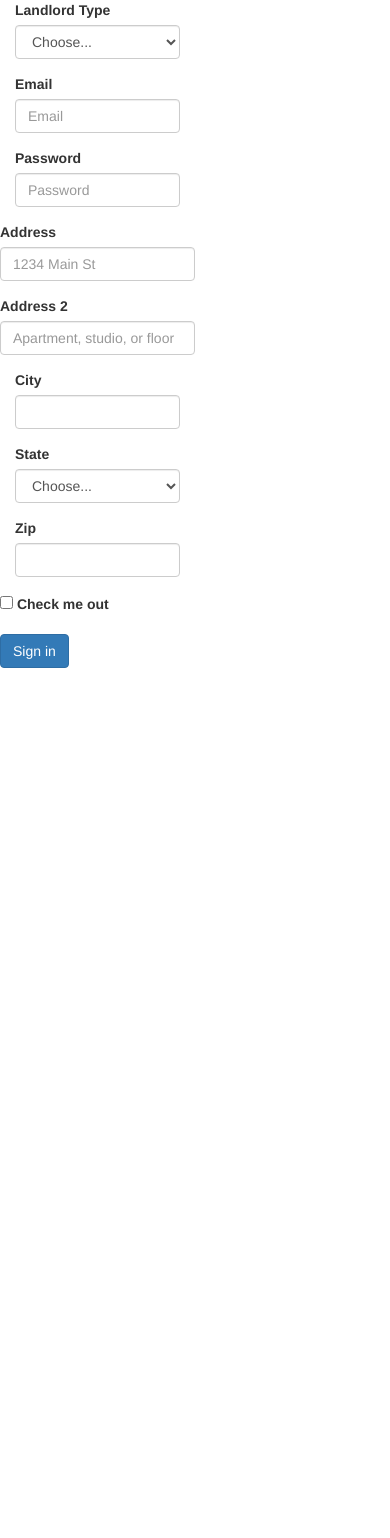
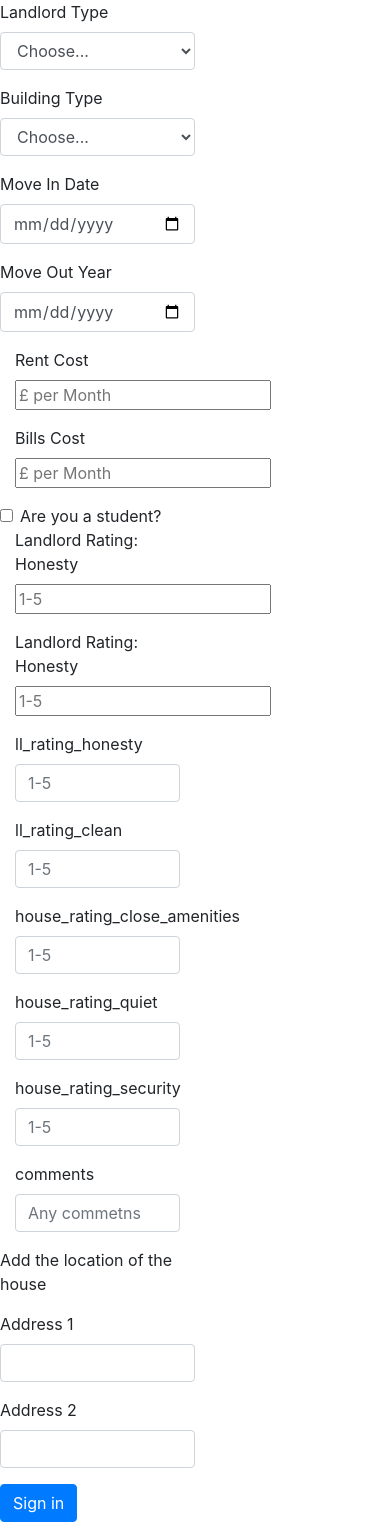
Before and after one commit to blueriver212/homeadvisor, a website: page insert_data_form.html in a window 390 px wide. Before the commit the page ends 844 px from the top, so only its background shows below. Drawn offline with nearby package versions, Linux system fonts and the light colour scheme.

Commit message:
Feature: Adding a form to add data to the database

```diff
--- a/insert_data_form.html
+++ b/insert_data_form.html
@@ -6,10 +6,9 @@
     <meta name="viewport" content="width=device-width, initial-scale=1.0">
     <title>This is an example insert form for a review</title>
     <!-- CSS only -->
-    <link href="https://maxcdn.bootstrapcdn.com/bootstrap/3.3.6/css/bootstrap.min.css" rel="stylesheet"/>
+    <script src="https://ajax.googleapis.com/ajax/libs/jquery/2.1.3/jquery.min.js"></script>
 
-    <script src="https://ajax.googleapis.com/ajax/libs/jquery/2.1.1/jquery.min.js"></script>
-    <script src="https://maxcdn.bootstrapcdn.com/bootstrap/3.3.6/js/bootstrap.min.js"></script>
+    <link rel="stylesheet" href="https://maxcdn.bootstrapcdn.com/bootstrap/4.0.0/css/bootstrap.min.css" integrity="sha384-Gn5384xqQ1aoWXA+058RXPxPg6fy4IWvTNh0E263XmFcJlSAwiGgFAW/dAiS6JXm" crossorigin="anonymous">
     <script src="proj4.js"></script>
     <style>
         body {
@@ -24,54 +23,92 @@
         <div class="form-row">
           <div class="form-group col-md-4">
             <label for="ll_type" required>Landlord Type</label>
-            <select id="ll_type" class="form-control">
+            <select required id="ll_type" class="form-control">
               <option selected>Choose...</option>
               <option>Private</option>
               <option>Letting Agent</option>
             </select>
           </div>
-          <div class="form-group col-md-6">
-            <label for="inputEmail4">Email</label>
-            <input type="email" class="form-control" id="inputEmail4" placeholder="Email">
+          <div class="form-group col-md-4">
+            <label for="building_type" required>Building Type</label>
+            <select id="building_type" class="form-control">
+              <option selected>Choose...</option>
+              <option >House</option>
+              <option>Flat</option>
+            </select>
           </div>
-          <div class="form-group col-md-6">
-            <label for="inputPassword4">Password</label>
-            <input type="password" class="form-control" id="inputPassword4" placeholder="Password">
+          <div class="form-group col-md-4">
+            <label for="inputEmail4">Move In Date</label>
+            <input required type="date" class="form-control" id="movein_year" placeholder="Move In Date">
+          </div>
+          <div class="form-group col-md-4">
+            <label for="inputPassword4">Move Out Year</label>
+            <input required type="date" class="form-control" id="moveout_year" placeholder="Move Out Year">
           </div>
         </div>
-        <div class="form-group">
-          <label for="inputAddress">Address</label>
-          <input type="text" class="form-control" id="inputAddress" placeholder="1234 Main St" required>
+        <div class="form-group col-md-4">
+          <label for="inputAddress">Rent Cost</label>
+          <INPUT required id="rent_cost" placeholder="£ per Month" onkeypress="return isNumberKey(event)"   type="text" name="txtNumber">
         </div>
-        <div class="form-group">
-          <label for="inputAddress2">Address 2</label>
-          <input type="text" class="form-control" id="inputAddress2" placeholder="Apartment, studio, or floor" required>
+        <div class="form-group col-md-4">
+          <label for="inputAddress">Bills Cost</label>
+          <INPUT required id="bills_cost" placeholder="£ per Month" onkeypress="return isNumberKey(event)"   type="text" name="txtNumber">
         </div>
-        <div class="form-row">
-          <div class="form-group col-md-6">
-            <label for="inputCity">City</label>
-            <input type="text" class="form-control" id="inputCity">
+        <div class="form-check col-md-4">
+          <input class="form-check-input" type="checkbox" value="" id="student">
+          <label class="form-check-label" for="defaultCheck1">
+            Are you a student?
+          </label>
+        </div>
+        <div class="form-group col-md-4">
+          <label for="ll_rating_honesty">Landlord Rating: Honesty</label>
+          <INPUT required id="ll_rating_honesty" placeholder="1-5" onkeypress="return isNumberKey(event)"   type="text" name="txtNumber">
+        </div>
+        <div class="form-group col-md-4">
+          <label for="ll_rating_clean">Landlord Rating: Honesty</label>
+          <INPUT required id="ll_rating_clean" placeholder="1-5" onkeypress="return isNumberKey(event)"   type="text" name="txtNumber">
+        </div>
+        <div class="form-group col-md-4">
+          <label for="ll_rating_honesty">ll_rating_honesty</label>
+          <input required type="text" class="form-control" id="ll_rating_honesty" placeholder="1-5" required>
+        </div>
+        <div class="form-group col-md-4">
+          <label for="ll_rating_clean">ll_rating_clean</label>
+          <input required type="text" class="form-control" id="ll_rating_clean" placeholder="1-5" required>
+        </div>
+        <div class="form-group col-md-4">
+          <label for="house_rating_close_amenities">house_rating_close_amenities</label>
+          <input required type="text" class="form-control" id="house_rating_close_amenities" placeholder="1-5" required>
+        </div>
+        <div class="form-group col-md-4">
+          <label for="house_rating_quiet">house_rating_quiet</label>
+          <input required type="text" class="form-control" id="house_rating_quiet" placeholder="1-5" required>
+        </div>
+        <div class="form-group col-md-4">
+          <label for="house_rating_security">house_rating_security</label>
+          <input required type="text" class="form-control" id="house_rating_security" placeholder="1-5" required>
+        </div>
+        <div class="form-group col-md-4">
+          <label for="comments">comments</label>
+          <input required type="text" class="form-control" id="comments" placeholder="Any commetns" required>
+        </div>
+        <p>Add the location of the house </p>
+        <fieldset>
+          <div class="form-row">
+            <div class="form-group col-md-4">
+              <label for="address_1">Address 1</label>
+              <input type="text" class="form-control" id="address_1">
+            </div>
+            <div class="form-group col-md-4">
+              <label for="address_2">Address 2</label>
+              <input type="text" class="form-control" id="address_2">
+            </div>
+            <!-- <div class="form-group col-md-4">
+              <label for="post_code">PostCode</label>
+              <input type="text" class="form-control" id="post_code">
+            </div> -->
           </div>
-          <div class="form-group col-md-4">
-            <label for="inputState">State</label>
-            <select id="inputState" class="form-control">
-              <option selected>Choose...</option>
-              <option>...</option>
-            </select>
-          </div>
-          <div class="form-group col-md-2">
-            <label for="inputZip">Zip</label>
-            <input type="text" class="form-control" id="inputZip">
-          </div>
-        </div>
-        <div class="form-group">
-          <div class="form-check">
-            <input class="form-check-input" type="checkbox" id="gridCheck">
-            <label class="form-check-label" for="gridCheck">
-              Check me out
-            </label>
-          </div>
-        </div>
+      </fieldset>
         <button type="submit" class="btn btn-primary" id="reviewBtn">Sign in</button>
       </article>
     <section>
@@ -83,24 +120,44 @@
         reviewBtn.addEventListener('click', function() {
             // this function is to test what a possible insert form could look like
 
-            let address_1 = document.getElementById('inputAddress').value;
-            let address_2 = document.getElementById('inputAddress2').value;
+            let address_1 = document.getElementById('address_1').value;
+            let address_2 = document.getElementById('address_2').value;
+
+            // test if there are any whitespaces
+            // then make a string of all of words with a + imbetween
+
+            if (/\s/.test(address_1)) {
+              // It has any kind of whitespace
+              var address1_arr = address_1.split(" ");
+              address_1 = address1_arr.join('+');
+            }
+
+            if (/\s/.test(address_2)) {
+              // It has any kind of whitespace
+              var address2_arr = address_2.split(" ");
+              address_2 = address2_arr.join('+');
+            }
+
+
+            //let post_code = document.getElementById('post_code').value;
             let key = "AIzaSyAYGb_StXeIrAA-juKWdqC0oKpUsBZfWus";
             var latlng;
-            // url for the geocoder from address to lat lng
-            var url = `https://maps.googleapis.com/maps/api/geocode/json?address=${address_1}+${address_2}&key=${key}`;
+            // // url for the geocoder from address to lat lng
+            var url = `https://maps.googleapis.com/maps/api/geocode/json?address=${address_1}+${address_2}}&key=${key}`;
 
             $.ajax({
                 url:url,
                 crossDomain: true,
                 type: "GET",
                 success: function (res) {
+                  console.log(url);
+
                     var lat = res.results[0].geometry.location.lat;
                     var lng = res.results[0].geometry.location.lng;
 
 
                     var latlng = `their lat is ${lat}, their lng is ${lng}`;
-
+                    console.log(latlng);
                     document.getElementById('res').innerHTML = `<p>${latlng}</p>`;
 
                 }
@@ -116,7 +173,53 @@
             // console.log(proj4(first_projection, second_projection, coords));
             // console.log(proj4(first_projection, second_projection, coords1));
 
+
+            var ll_type = document.getElementById('ll_type');
+            ll_type = ll_type.value;
+
+            var building_type = document.getElementById('building_type');
+            building_type = building_type.value;
+
+            var rent_cost = document.getElementById('rent_cost');
+            rent_cost = Math.floor(parseInt(rent_cost.value));
+
+            var bills_cost = document.getElementById('bills_cost');
+            bills_cost = Math.floor(parseInt(bills_cost.value));
+
+            // var test = document.getElementById('student').value;
+
+            // console.log(test);
+          var student;
+          if ($(student).is(':checked')) {
+            student = 'true';
+          } else {
+            student = 'false';
+          }
+
+          var ll_rating_honesty = parseInt(document.getElementById('ll_rating_honesty').value);
+          var ll_rating_clean = parseInt(document.getElementById('ll_rating_clean').value);
+          var house_rating_close_amenities = parseInt(document.getElementById('house_rating_close_amenities').value);
+          var house_rating_quiet = parseInt(document.getElementById('house_rating_quiet').value);
+          var house_rating_security = parseInt(document.getElementById('house_rating_security').value);
+          var comments = document.getElementById('comments').value;
+
+
+
+
+
+
         })
+
+    // only allow buttons to be numbers for the rent cost
+    function isNumberKey(evt)
+			{
+				var charCode = (evt.which) ? evt.which : evt.keyCode;
+				if (charCode != 46 && charCode > 31
+				&& (charCode < 48 || charCode > 57))
+				return false;
+				return true;
+			}
+
     </script>
 </body>
 </html>
```
